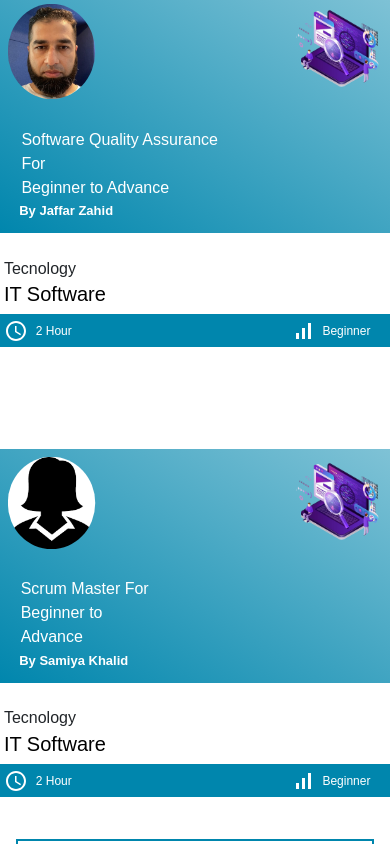
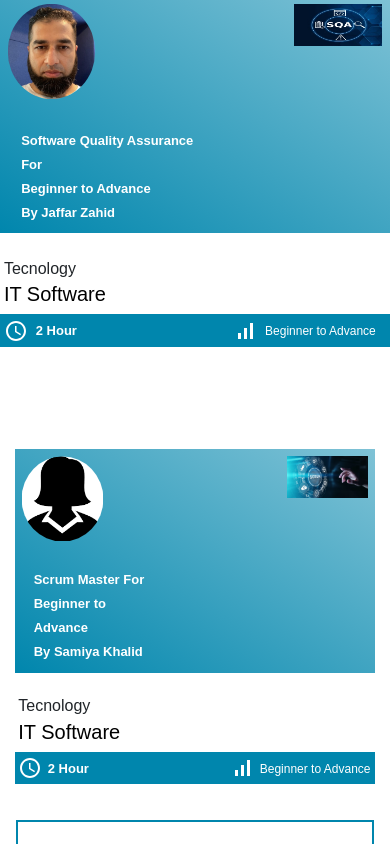
Before and after one commit to BilalMehfooz12/empirestatewebsite, a React (Create React App) app: page / in a window 390 px wide. Shown: the part 2440-3284 px from the top of the page. Built offline with nearby package versions, Linux system fonts and the light colour scheme.

Commit message:
responsive_done

```diff
--- a/public/index.html
+++ b/public/index.html
@@ -24,7 +24,7 @@
       work correctly both with client-side routing and a non-root public URL.
       Learn how to configure a non-root public URL by running `npm run build`.
     -->
-  <title>Empire state Teck Solution</title>
+  <title>Empire state Tech Solution</title>
 </head>
 
 <body>
--- a/src/Screen/Courses/courser.js
+++ b/src/Screen/Courses/courser.js
@@ -8,7 +8,8 @@ import Pagination from "@mui/material/Pagination";
 import Stack from "@mui/material/Stack";
 import { InputAdornment, TextField } from "@mui/material";
 import SearchIcon from "@mui/icons-material/Search";
-import CouserOne from "../../Image/courserImageOne.png";
+import CouserOne from "../../Image/sqaicon.jpg";
+import Cousertwo from "../../Image/scrumicon.webp";
 import CouserTwo from "../../Image/courseTwo.png";
 import CouserThree from "../../Image/courseThree.png";
 import CouserFour from "../../Image/sqateacher.jpg";
@@ -31,7 +32,7 @@ const Courses = () => {
       level: "Beginner",
     },
     {
-      imageRole: CouserOne,
+      imageRole: Cousertwo,
 
       tecknology: "React",
       role: "Scrum Master",
@@ -224,19 +225,32 @@ const Courses = () => {
                   <Grid container className="course_image">
                     <Grid item lg={3} md={3} sm={3} xs={3}>
                       {/* <SignalCellularAltIcon /> */}
-                      <img src={item.image} />
+                      <img src={item.image} className="teacher_course_image" />
                     </Grid>
                     <Grid item lg={6} md={6} sm={6} xs={6}></Grid>
-                    <Grid item lg={3} md={3} sm={3} xs={3}>
-                      <img src={item.imageRole} />
+                    <Grid
+                      item
+                      lg={3}
+                      md={3}
+                      sm={3}
+                      xs={3}
+                      style={{ padding: "1%" }}
+                    >
+                      <img
+                        src={item.imageRole}
+                        style={{ width: "100%", height: "5vh" }}
+                      />
                       {/* <SignalCellularAltIcon /> */}
                     </Grid>
                     <div className="course_teacher">
                       <p>
-                        {item.role} <br></br> For<br></br>
-                        {item.levelCourse}
+                        <b>
+                          {item.role} <br></br> For<br></br>
+                          {item.levelCourse}
+                          <br></br>
+                          By {item.name}
+                        </b>
                       </p>
-                      <b>By {item.name}</b>
                     </div>
                   </Grid>
                   <p style={{ textAlign: "start", margin: "0%" }}>
@@ -244,7 +258,7 @@ const Courses = () => {
                   </p>
                   <h5 style={{ textAlign: "start" }}>{item.application}</h5>
                   <Grid container className="slider_content_main">
-                    <Grid item lg={1.5} md={0.5} sm={0.5} xs={1}>
+                    <Grid item lg={1} md={0.8} sm={0.5} xs={1}>
                       {item.icon}
                     </Grid>
                     <Grid
@@ -255,22 +269,26 @@ const Courses = () => {
                       xs={3}
                       className="slider_content"
                     >
-                      <label>{item.hour}</label>
+                      <label>
+                        <b> {item.hour}</b>
+                      </label>
                     </Grid>
-                    <Grid item lg={3.5} md={7} sm={6} xs={5}></Grid>
-                    <Grid item lg={1.5} md={0.5} sm={0.8} xs={1}>
+                    <Grid item lg={1} md={4} sm={2.5} xs={3.2}></Grid>
+                    <Grid item lg={1} md={1} sm={1} xs={1}>
                       {/* <SignalCellularAltIcon /> */}
                       {item.iconLevel}
                     </Grid>
                     <Grid
                       item
-                      lg={2.5}
-                      md={1}
-                      sm={1.5}
-                      xs={1.5}
+                      lg={6}
+                      md={3}
+                      sm={4.5}
+                      xs={3.8}
                       className="slider_content"
                     >
-                      <label>{item.level}</label>
+                      <label>
+                        <b> {item.levelCourse}</b>
+                      </label>
                     </Grid>
                   </Grid>
                 </Grid>
--- a/src/Screen/Courses/courses.css
+++ b/src/Screen/Courses/courses.css
@@ -9,8 +9,8 @@
   /* display: flex;
     justify-content: center; */
   /* style={{ height: "70vh", overflowY: "scroll", marginTop: "5%" }} */
-  height: 58vh;
-  overflow-y: scroll;
+  /* height: 58vh; */
+  /* overflow-y: scroll; */
   margin-top: 0.1% !important;
 }
 
--- a/src/Screen/Home/WebsiteFeatures/index.css
+++ b/src/Screen/Home/WebsiteFeatures/index.css
@@ -25,7 +25,7 @@ padding: 1%;
   padding-bottom: 2% !important;
   margin: 0% !important;
 }
-.course_image img{
+.teacher_course_image {
 width: 8%;
 height: 7vh;
 border-radius: 50%;
--- a/src/Screen/Home/WebsiteFeatures/index.js
+++ b/src/Screen/Home/WebsiteFeatures/index.js
@@ -19,8 +19,9 @@ import CouserFour from "../../../Image/courseFour.png";
 import serviceOne from "../../../Image/service1.png";
 import serviceTwo from "../../../Image/service2.png";
 import serviceThree from "../../../Image/service3.png";
-import couserImageOne from "../../../Image/courserImageOne.png";
+import couserImageOne from "../../../Image/sqaicon.jpg";
 import couserImageTwo from "../../../Image/sqateacher.jpg";
+import scrumicon from "../../../Image/scrumicon.webp";
 import femaleIcon from "../../../Image/female.icon.png";
 
 const WebsiteFeatures = () => {
@@ -555,82 +556,95 @@ const WebsiteFeatures = () => {
           <Grid item lg={3} sm={6} className="slider_image">
             <Grid container className="course_image">
               <Grid item lg={3} md={3} sm={3} xs={3}>
-                <img src={couserImageTwo} />
+                <img src={couserImageTwo} className="teacher_course_image" />
               </Grid>
               <Grid item lg={6} md={6} sm={6} xs={6}></Grid>
-              <Grid item lg={3} md={3} sm={3} xs={3}>
-                <img src={couserImageOne} />
+              <Grid item lg={3} md={3} sm={3} xs={3} style={{ padding: "1%" }}>
+                <img
+                  src={couserImageOne}
+                  style={{ width: "100%", height: "5vh" }}
+                />
               </Grid>
               <div className="course_teacher">
                 <p>
-                  Software Quality Assurance For<br></br> Beginner to Advance
+                  <b>
+                    {" "}
+                    Software Quality Assurance For<br></br> Beginner to Advance
+                    <br></br>
+                    By Jaffar Zahid
+                  </b>
                 </p>
-                <b>By Jaffar Zahid</b>
               </div>
             </Grid>
             <p>Tecnology</p>
             <h5>IT Software</h5>
             <Grid container className="slider_content_main">
-              <Grid item lg={1.5} md={0.5} sm={0.5} xs={1}>
+              <Grid item lg={1.5} md={0.8} sm={1} xs={1}>
                 <AccessTimeIcon />
               </Grid>
               <Grid item lg={3} md={3} sm={3} xs={3} className="slider_content">
-                <label>2 Hour</label>
+                <label>
+                  <b> 2 Hour</b>
+                </label>
               </Grid>
-              <Grid item lg={3} md={7} sm={6} xs={5}></Grid>
-              <Grid item lg={1.5} md={0.5} sm={0.8} xs={1}>
+              <Grid item lg={1} md={4} sm={3} xs={3.2}></Grid>
+              <Grid item lg={1.5} md={1} sm={1} xs={1}>
                 <SignalCellularAltIcon />
               </Grid>
               <Grid
                 item
-                lg={3}
-                md={1}
-                sm={1.5}
-                xs={1.5}
+                lg={5}
+                md={3}
+                sm={4}
+                xs={3.8}
                 className="slider_content"
               >
-                <label>Beginner</label>
+                <label>Beginner to Advance</label>
               </Grid>
             </Grid>
           </Grid>
           <Grid item lg={3} sm={6} className="slider_image">
             <Grid container className="course_image">
               <Grid item lg={3} md={3} sm={3} xs={3}>
-                <img src={femaleIcon} />
+                <img src={femaleIcon} className="teacher_course_image" />
               </Grid>
               <Grid item lg={6} md={6} sm={6} xs={6}></Grid>
-              <Grid item lg={3} md={3} sm={3} xs={3}>
-                <img src={couserImageOne} />
+              <Grid item lg={3} md={3} sm={3} xs={3} style={{ padding: "1%" }}>
+                <img src={scrumicon} style={{ width: "100%", height: "5vh" }} />
               </Grid>
               <div className="course_teacher">
                 <p>
-                  Scrum Master For<br></br> Beginner to Advance
+                  <b>
+                    Scrum Master For<br></br> Beginner to Advance<br></br>
+                    By Samiya Khalid
+                  </b>
                 </p>
-                <b>By Samiya Khalid</b>
               </div>
             </Grid>
             <p>Tecnology</p>
             <h5>IT Software</h5>
             <Grid container className="slider_content_main">
-              <Grid item lg={1.5} md={0.5} sm={0.5} xs={1}>
+              <Grid item lg={1.5} md={0.8} sm={1} xs={1}>
                 <AccessTimeIcon />
               </Grid>
               <Grid item lg={3} md={3} sm={3} xs={3} className="slider_content">
-                <label>2 Hour</label>
+                <label>
+                  <b> 2 Hour</b>
+                </label>
               </Grid>
-              <Grid item lg={3} md={7} sm={6} xs={5}></Grid>
-              <Grid item lg={1.5} md={0.5} sm={0.8} xs={1}>
+              <Grid item lg={1} md={4} sm={3} xs={3.2}></Grid>
+              <Grid item lg={1.5} md={1} sm={1} xs={1}>
                 <SignalCellularAltIcon />
               </Grid>
               <Grid
                 item
-                lg={3}
-                md={1}
-                sm={1.5}
-                xs={1.5}
+                lg={5}
+                md={3}
+                sm={4}
+                xs={3.8}
                 className="slider_content"
               >
-                <label>Beginner</label>
+                <label>Beginner to Advance</label>
               </Grid>
             </Grid>
           </Grid>
```
Also changed, not shown: src/Image/scrumicon.webp (added), src/Image/sqaicon.jpg (added).
